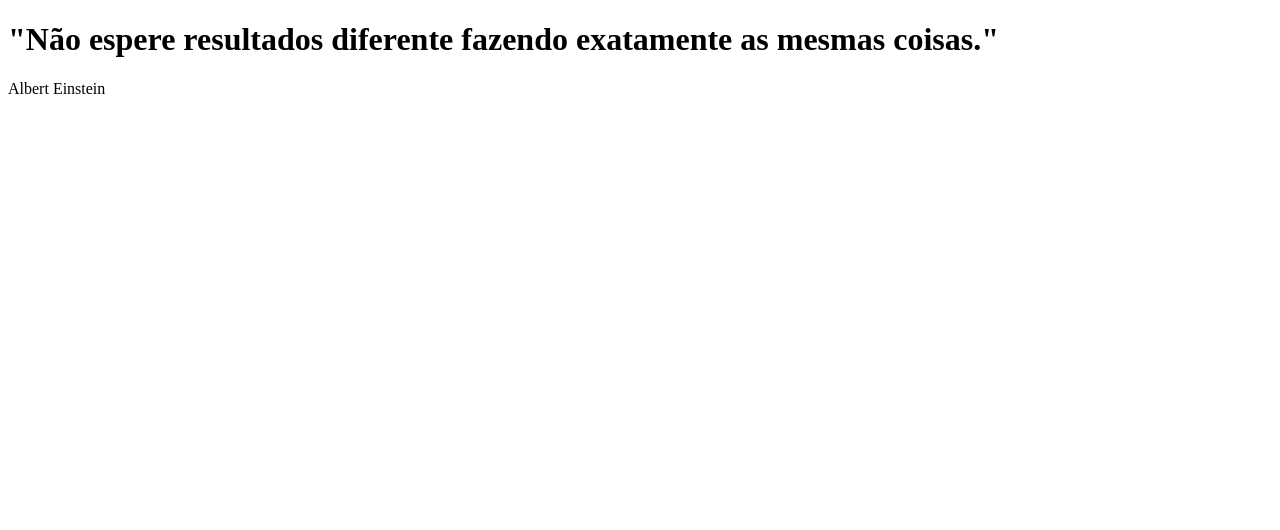
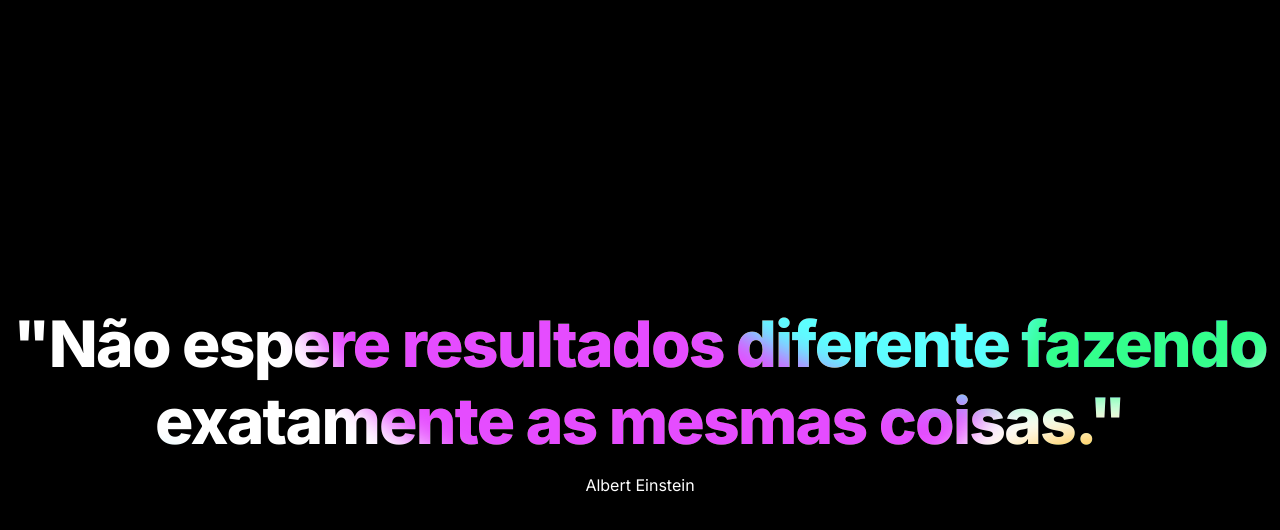
Before and after one commit to LKSFerreira/clone-tabnews, a Next.js app: page / in a window 1280 px wide. Shown: the top 530 px of the page. Built offline with nearby package versions, Linux system fonts and the light colour scheme.

Commit message:
:sparkles: Copiado estilo code pen para demonstração da página

```diff
--- /dev/null
+++ b/pages/_app.js
@@ -0,0 +1,9 @@
+import React from 'react';
+import './style.css';
+
+// Este componente será mantido entre as mudanças de rota
+// Pense nisso como um componente de layout de nível superior
+export default function MyApp({ Component, pageProps }) {
+  // Component é a página atual e pageProps são as suas props
+  return <Component {...pageProps} />;
+}
--- a/pages/index.js
+++ b/pages/index.js
@@ -1,14 +1,14 @@
 function Home() {
-    return <div class="content">
-    <h1 class="title">"Não espere resultados diferente fazendo exatamente as mesmas coisas."
-      <div class="aurora">
-        <div class="aurora__item"></div>
-        <div class="aurora__item"></div>
-        <div class="aurora__item"></div>
-        <div class="aurora__item"></div>
+  return <div className="content">
+    <h1 className="title">"Não espere resultados diferente fazendo exatamente as mesmas coisas."
+      <div className="aurora">
+        <div className="aurora__item"></div>
+        <div className="aurora__item"></div>
+        <div className="aurora__item"></div>
+        <div className="aurora__item"></div>
       </div>
     </h1>
-    <p class="subtitle">Albert Einstein</p>
+    <p className="subtitle">Albert Einstein</p>
   </div>
 }
 
--- /dev/null
+++ b/pages/style.css
@@ -0,0 +1,208 @@
+@import url("https://fonts.googleapis.com/css2?family=Inter:wght@400;800&display=swap");
+
+:root {
+  --bg: #000000;
+  --clr-1: #00c2ff;
+  --clr-2: #33ff8c;
+  --clr-3: #ffc640;
+  --clr-4: #e54cff;
+
+  --blur: 1rem;
+  --fs: clamp(3rem, 8vw, 4rem);
+  --ls: clamp(-1.75px, -0.25vw, -3.5px);
+}
+
+body {
+  min-height: 100vh;
+  display: grid;
+  place-items: center;
+  background-color: var(--bg);
+  color: #fff;
+  font-family: "Inter", "DM Sans", Arial, sans-serif;
+}
+
+*,
+*::before,
+*::after {
+  font-family: inherit;
+  box-sizing: border-box;
+}
+
+.content {
+  text-align: center;
+}
+
+.title {
+  font-size: var(--fs);
+  font-weight: 800;
+  letter-spacing: var(--ls);
+  position: relative;
+  overflow: hidden;
+  background: var(--bg);
+  margin: 0;
+}
+
+.subtitle {
+}
+
+.aurora {
+  position: absolute;
+  top: 0;
+  left: 0;
+  width: 100%;
+  height: 100%;
+  z-index: 2;
+  mix-blend-mode: darken;
+  pointer-events: none;
+}
+
+.aurora__item {
+  overflow: hidden;
+  position: absolute;
+  width: 60vw;
+  height: 60vw;
+  background-color: var(--clr-1);
+  border-radius: 37% 29% 27% 27% / 28% 25% 41% 37%;
+  filter: blur(var(--blur));
+  mix-blend-mode: overlay;
+}
+
+.aurora__item:nth-of-type(1) {
+  top: -50%;
+  animation: aurora-border 6s ease-in-out infinite,
+    aurora-1 12s ease-in-out infinite alternate;
+}
+
+.aurora__item:nth-of-type(2) {
+  background-color: var(--clr-3);
+  right: 0;
+  top: 0;
+  animation: aurora-border 6s ease-in-out infinite,
+    aurora-2 12s ease-in-out infinite alternate;
+}
+
+.aurora__item:nth-of-type(3) {
+  background-color: var(--clr-2);
+  left: 0;
+  bottom: 0;
+  animation: aurora-border 6s ease-in-out infinite,
+    aurora-3 8s ease-in-out infinite alternate;
+}
+
+.aurora__item:nth-of-type(4) {
+  background-color: var(--clr-4);
+  right: 0;
+  bottom: -50%;
+  animation: aurora-border 6s ease-in-out infinite,
+    aurora-4 24s ease-in-out infinite alternate;
+}
+
+@keyframes aurora-1 {
+  0% {
+    top: 0;
+    right: 0;
+  }
+
+  50% {
+    top: 100%;
+    right: 75%;
+  }
+
+  75% {
+    top: 100%;
+    right: 25%;
+  }
+
+  100% {
+    top: 0;
+    right: 0;
+  }
+}
+
+@keyframes aurora-2 {
+  0% {
+    top: -50%;
+    left: 0%;
+  }
+
+  60% {
+    top: 100%;
+    left: 75%;
+  }
+
+  85% {
+    top: 100%;
+    left: 25%;
+  }
+
+  100% {
+    top: -50%;
+    left: 0%;
+  }
+}
+
+@keyframes aurora-3 {
+  0% {
+    bottom: 0;
+    left: 0;
+  }
+
+  40% {
+    bottom: 100%;
+    left: 75%;
+  }
+
+  65% {
+    bottom: 40%;
+    left: 50%;
+  }
+
+  100% {
+    bottom: 0;
+    left: 0;
+  }
+}
+
+@keyframes aurora-4 {
+  0% {
+    bottom: -50%;
+    right: 0;
+  }
+
+  50% {
+    bottom: 0%;
+    right: 40%;
+  }
+
+  90% {
+    bottom: 50%;
+    right: 25%;
+  }
+
+  100% {
+    bottom: -50%;
+    right: 0;
+  }
+}
+
+@keyframes aurora-border {
+  0% {
+    border-radius: 37% 29% 27% 27% / 28% 25% 41% 37%;
+  }
+
+  25% {
+    border-radius: 47% 29% 39% 49% / 61% 19% 66% 26%;
+  }
+
+  50% {
+    border-radius: 57% 23% 47% 72% / 63% 17% 66% 33%;
+  }
+
+  75% {
+    border-radius: 28% 49% 29% 100% / 93% 20% 64% 25%;
+  }
+
+  100% {
+    border-radius: 37% 29% 27% 27% / 28% 25% 41% 37%;
+  }
+}
```
